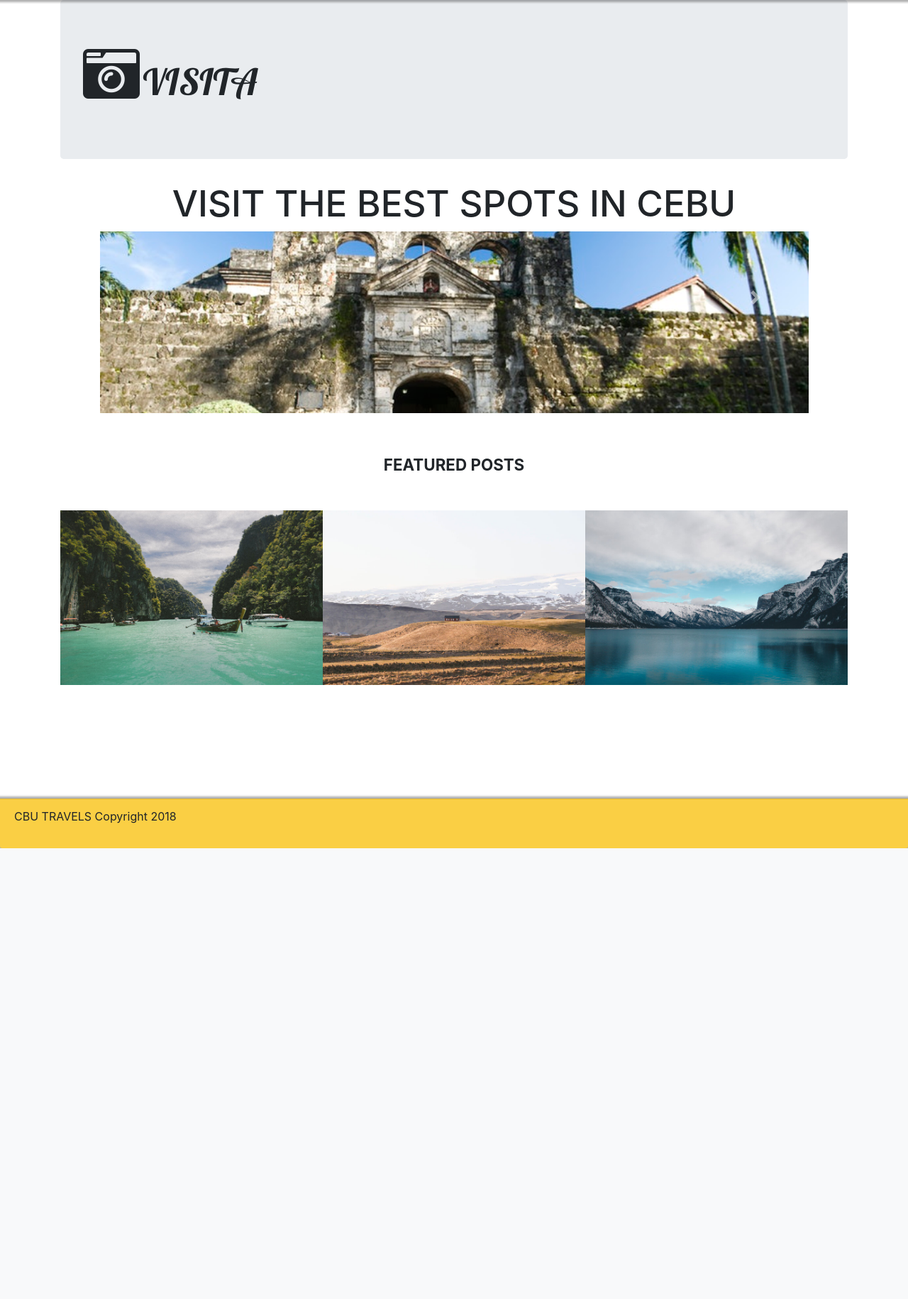
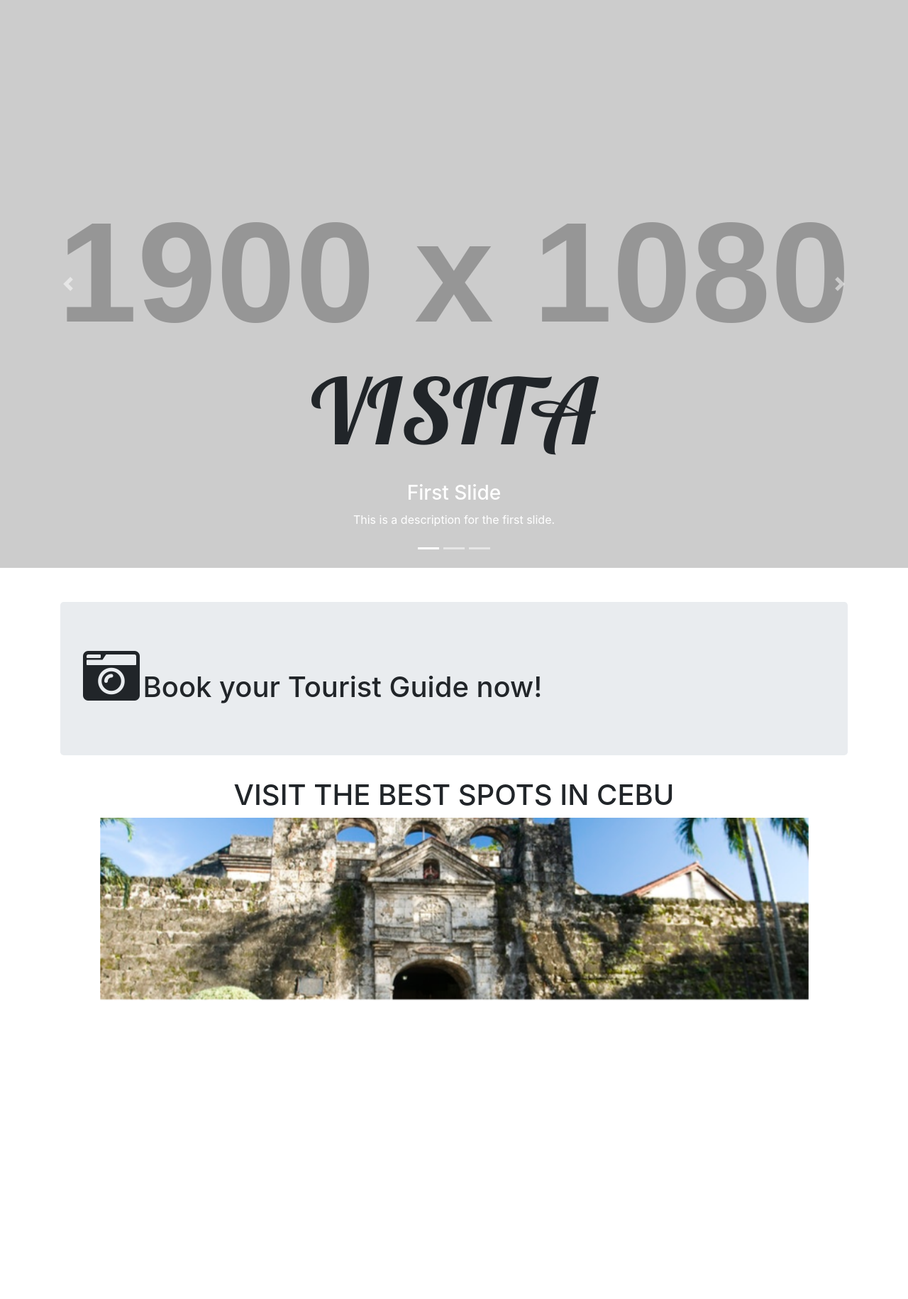
Before and after one commit to gaaaabf/visita, a CodeIgniter app: page /visita/index.php/home/index in a window 1280 px wide. Shown: the part 90-1920 px from the top of the page at 71% size. Before the commit the page ends 1285 px from the top, so only its background shows below. Run offline with CodeIgniter, Linux system fonts and the light colour scheme; grey boxes labelled with a size stand in for pictures from a placeholder-image service; some libraries are stand-ins or nearby versions.

Commit message:
HomePage Redesigned -Fullslider added

```diff
--- a/application/views/home.php
+++ b/application/views/home.php
@@ -1,9 +1,54 @@
+    <header>
+      <div id="carouselExampleIndicators" class="carousel slide" data-ride="carousel">
+        <ol class="carousel-indicators">
+          <li data-target="#carouselExampleIndicators" data-slide-to="0" class="active"></li>
+          <li data-target="#carouselExampleIndicators" data-slide-to="1"></li>
+          <li data-target="#carouselExampleIndicators" data-slide-to="2"></li>
+        </ol>
+        <div class="carousel-inner" role="listbox">
 
+            <div class="cs-homeTitle">
+                <h1 style="font-size: 8rem;">VISITA</h1>
+            </div>
+
+          <!-- Slide One - Set the background image for this slide in the line below -->
+          <div class="carousel-item active" style="background-image: url('http://placehold.it/1900x1080')">
+            <div class="carousel-caption d-none d-md-block">
+              <h3>First Slide</h3>
+              <p>This is a description for the first slide.</p>
+            </div>
+          </div>
+          <!-- Slide Two - Set the background image for this slide in the line below -->
+          <div class="carousel-item" style="background-image: url('http://placehold.it/1900x1080')">
+            <div class="carousel-caption d-none d-md-block">
+              <h3>Second Slide</h3>
+              <p>This is a description for the second slide.</p>
+            </div>
+          </div>
+          <!-- Slide Three - Set the background image for this slide in the line below -->
+          <div class="carousel-item" style="background-image: url('http://placehold.it/1900x1080')">
+            <div class="carousel-caption d-none d-md-block">
+              <h3>Third Slide</h3>
+              <p>This is a description for the third slide.</p>
+            </div>
+          </div>
+        </div>
+        <a class="carousel-control-prev" href="#carouselExampleIndicators" role="button" data-slide="prev">
+          <span class="carousel-control-prev-icon" aria-hidden="true"></span>
+          <span class="sr-only">Previous</span>
+        </a>
+        <a class="carousel-control-next" href="#carouselExampleIndicators" role="button" data-slide="next">
+          <span class="carousel-control-next-icon" aria-hidden="true"></span>
+          <span class="sr-only">Next</span>
+        </a>
+      </div>
+    </header>
+<br><br>
 
 <div class="container">
 	<div class="jumbotron" style="bottom: 50px;" >
 			<i class="fa fa-camera-retro fa-5x"></i>
-		<h1 style="display:inline-block;">VISITA</h1>
+		<h1 style="display:inline-block;">Book your Tourist Guide now!</h1>
 	</div>
 
 <!-- 	<div>
--- a/assets/style.css
+++ b/assets/style.css
@@ -24,12 +24,6 @@
     object-fit: cover;
 }
 
-h1
-{
-	font-family: Lobster;
-	font-size: 4vw;
-}
-
 @font-face
 {
 	font-family: "Lobster";
@@ -53,6 +47,19 @@ body
 {
   text-align: center;
   font-family: -apple-system,BlinkMacSystemFont,"Segoe UI",Roboto,"Helvetica Neue",Arial,sans-serif,"Apple Color Emoji","Segoe UI Emoji","Segoe UI Symbol";
+}
+
+.cs-homeTitle
+{
+  font-family: Lobster;
+  position: absolute;
+  right: 15%;
+  bottom: 100px;
+  left: 15%;
+  z-index: 10;
+  padding-top: 20px;
+  padding-bottom: 20px;
+  text-align: center;
 }
 
 /* Customed stylesheet ends here*/
@@ -136,3 +143,15 @@ body
     opacity: 0.7;
   }
 }
+
+/*Slider Header*/
+
+.carousel-item {
+  height: 100vh;
+  min-height: 300px;
+  background: no-repeat center center scroll;
+  -webkit-background-size: cover;
+  -moz-background-size: cover;
+  -o-background-size: cover;
+  background-size: cover;
+}
```
